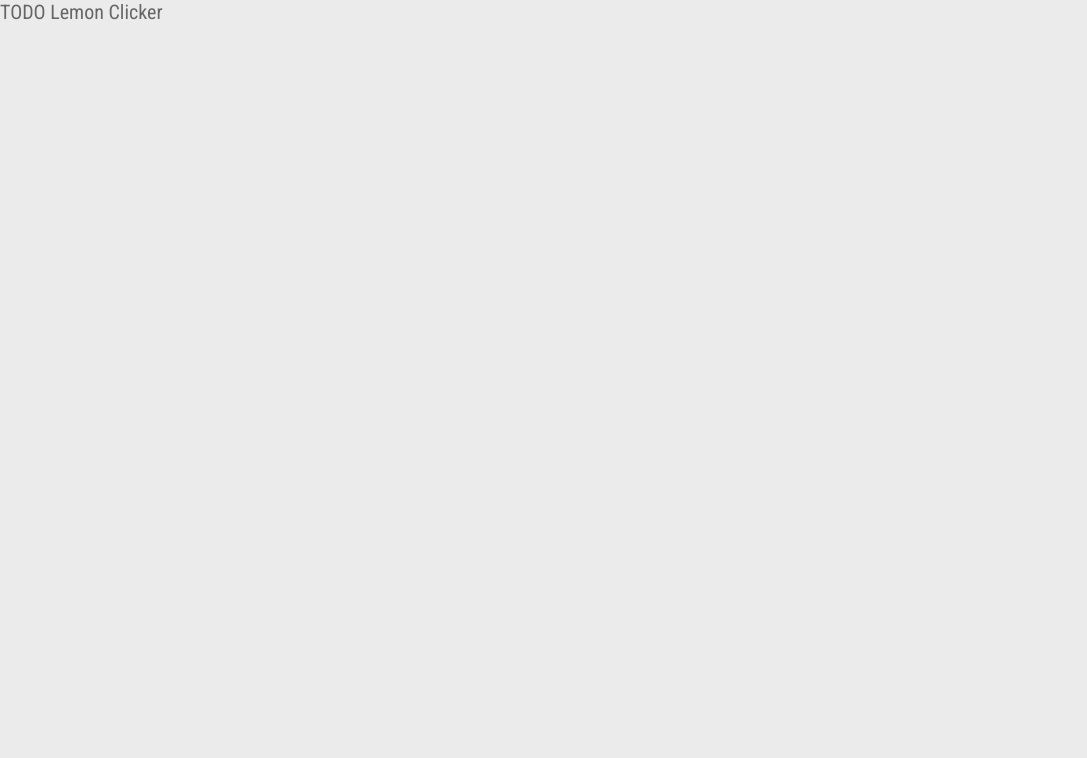
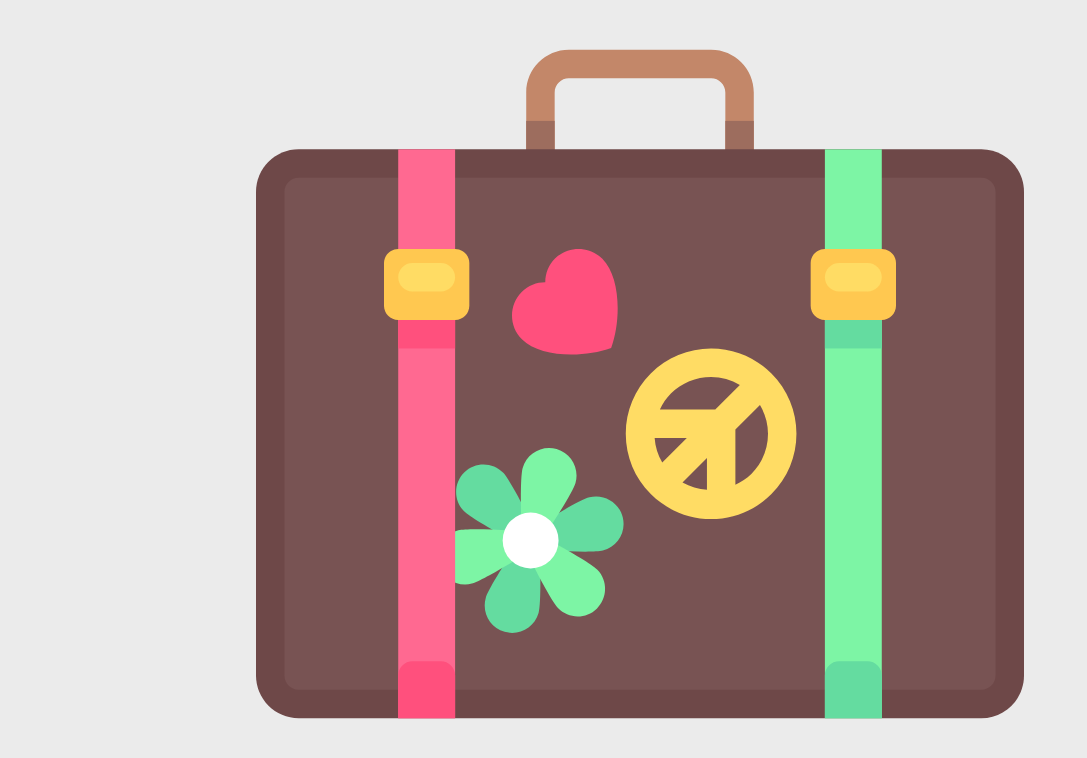
Before and after one commit to MiSa456/travel-clicker, a React (Vite) app: page / in a window 1280 px wide. Shown: the top 758 px of the page, without its empty margins (0-1087 px from the left). Built offline with nearby package versions, Linux system fonts and the light colour scheme; a web font is replaced by a local one.

Commit message:
lisää Suitcase-komponentin

```diff
--- a/src/App.css
+++ b/src/App.css
@@ -210,18 +210,18 @@ a.active .menu_badge {
   font-weight: bold;                   /* teksti lihavoitu */
 }
 
-/* -- Lemon-komponentti ----------------------------------------------- */
+/* -- Suitcase-komponentti ----------------------------------------------- */
 
-.lemon {
+.suitcase {
   width: 60%;                          /* kuvan leveys 60% alueen leveydestä */
   margin: 0 auto;                      /* keskitetään kuva */
 }
 
-.lemon img {
+.suitcase img {
   width: 100%;                         /* skaalataan kuva täyttämään kuvalle varattu alue */
 }
 
-.lemon img:active {
+.suitcase img:active {
   -webkit-animation: beat 0.1s ease-in-out backwards;       /* kuvan animaation */
           animation: beat 0.1s ease-in-out backwards;       /* kuvan animaation */
 }
--- a/src/App.jsx
+++ b/src/App.jsx
@@ -1,11 +1,12 @@
 import './App.css'
+import Suitcase from './components/Suitcase';
 
 function App() {
 
   return (
     <>
       <div>
-        TODO Lemon Clicker
+        <Suitcase />
       </div>
     </>
   )
--- /dev/null
+++ b/src/components/Suitcase.jsx
@@ -0,0 +1,11 @@
+import suitcase from '../assets/suitcase-big.svg'
+
+function Suitcase() {
+  return (
+    <div className="suitcase">
+      <img src={suitcase} alt="suitcase" />
+    </div>
+  );
+}
+
+export default Suitcase;
```
